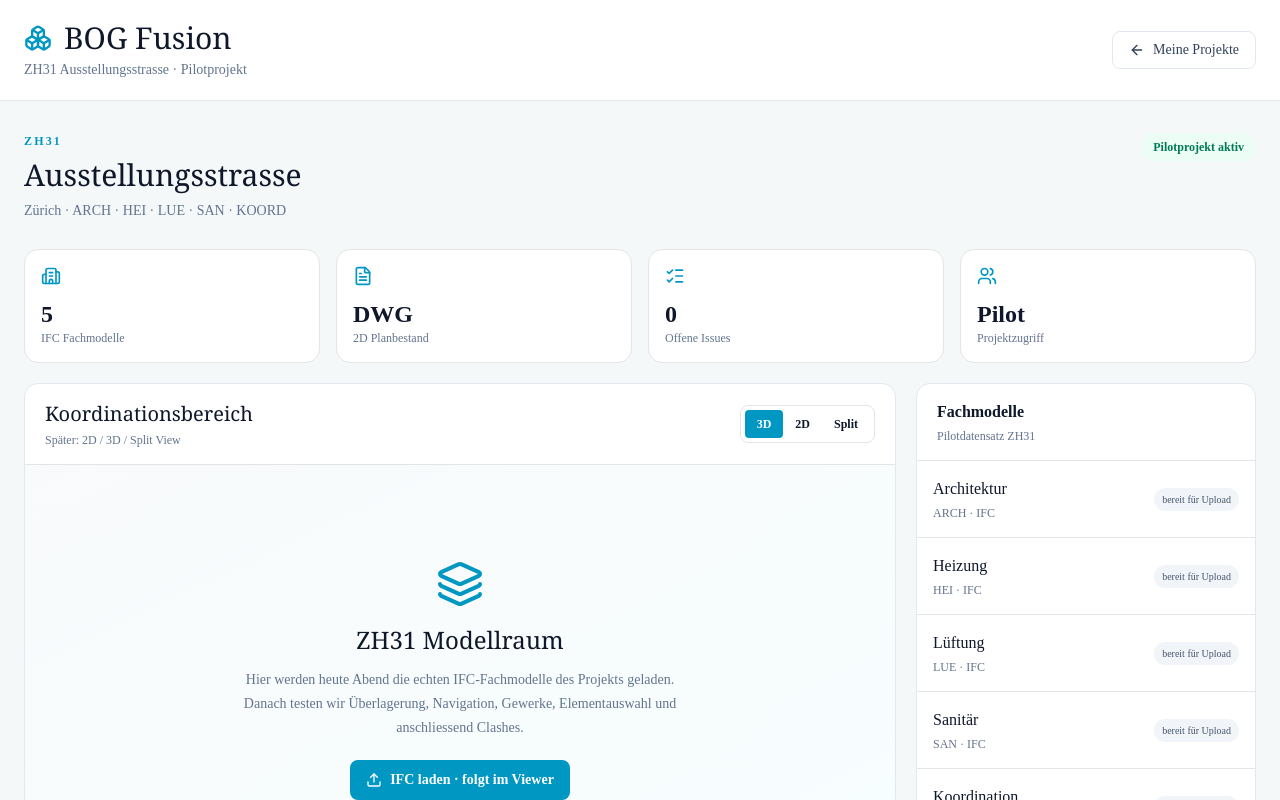
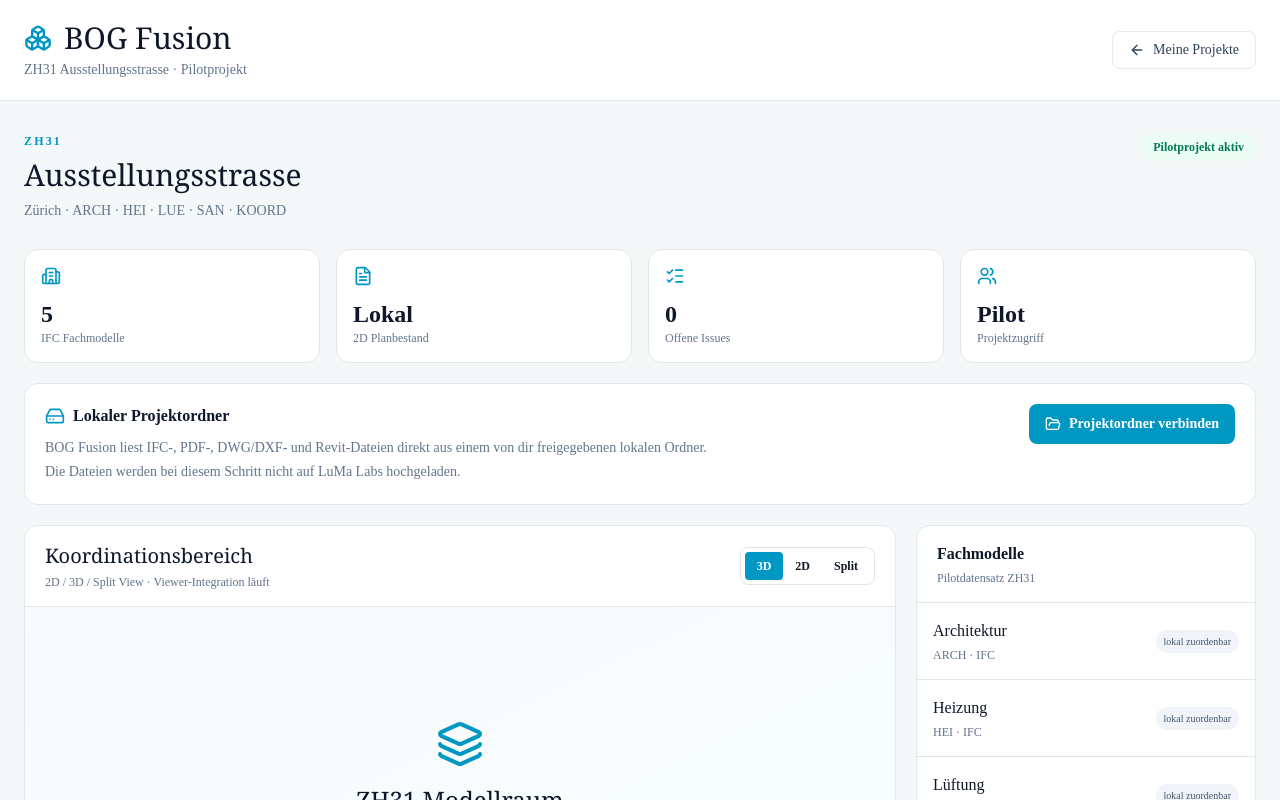
Before and after one commit to NexiCH86/luma-labs-website, a Next.js app: page /fusion/zh31 in a window 1280 px wide. Shown: the top 800 px of the page. Built offline with nearby package versions, Linux system fonts and the light colour scheme.

Commit message:
Wire local folder connector into ZH31 workspace

```diff
--- a/src/app/fusion/zh31/page.tsx
+++ b/src/app/fusion/zh31/page.tsx
@@ -1,12 +1,13 @@
 import Link from "next/link";
-import { ArrowLeft, Boxes, Building2, FileText, Layers3, ListChecks, Upload, Users } from "lucide-react";
+import { ArrowLeft, Boxes, Building2, FileText, Layers3, ListChecks, Users } from "lucide-react";
+import { LocalProjectFolder } from "./LocalProjectFolder";
 
 const models = [
-  ["Architektur", "ARCH", "IFC", "bereit für Upload"],
-  ["Heizung", "HEI", "IFC", "bereit für Upload"],
-  ["Lüftung", "LUE", "IFC", "bereit für Upload"],
-  ["Sanitär", "SAN", "IFC", "bereit für Upload"],
-  ["Koordination", "KOORD", "IFC", "bereit für Upload"],
+  ["Architektur", "ARCH", "IFC", "lokal zuordenbar"],
+  ["Heizung", "HEI", "IFC", "lokal zuordenbar"],
+  ["Lüftung", "LUE", "IFC", "lokal zuordenbar"],
+  ["Sanitär", "SAN", "IFC", "lokal zuordenbar"],
+  ["Koordination", "KOORD", "IFC", "lokal zuordenbar"],
 ];
 
 export default function ZH31Page() {
@@ -14,12 +15,15 @@
     <header className="border-b border-slate-200 bg-white"><div className="mx-auto flex max-w-7xl items-center justify-between px-6 py-5"><div><div className="flex items-center gap-3"><Boxes className="h-7 w-7 text-[#0097c3]"/><h1 className="font-serif text-3xl">BOG Fusion</h1></div><p className="mt-1 text-sm text-slate-500">ZH31 Ausstellungsstrasse · Pilotprojekt</p></div><Link href="/fusion" className="inline-flex items-center gap-2 rounded-md border border-slate-200 px-4 py-2 text-sm font-medium text-slate-700 hover:border-[#0097c3] hover:text-[#0097c3]"><ArrowLeft className="h-4 w-4"/>Meine Projekte</Link></div></header>
     <section className="mx-auto max-w-7xl px-6 py-8">
       <div className="mb-7 flex flex-wrap items-start justify-between gap-4"><div><p className="text-xs font-semibold uppercase tracking-[.18em] text-[#0097c3]">ZH31</p><h2 className="mt-2 font-serif text-3xl">Ausstellungsstrasse</h2><p className="mt-2 text-sm text-slate-500">Zürich · ARCH · HEI · LUE · SAN · KOORD</p></div><span className="rounded-full bg-emerald-50 px-3 py-1.5 text-xs font-semibold text-emerald-700">Pilotprojekt aktiv</span></div>
-      <div className="grid gap-4 md:grid-cols-4"><div className="rounded-xl border bg-white p-4"><Building2 className="h-5 w-5 text-[#0097c3]"/><div className="mt-3 text-2xl font-semibold">5</div><div className="text-xs text-slate-500">IFC Fachmodelle</div></div><div className="rounded-xl border bg-white p-4"><FileText className="h-5 w-5 text-[#0097c3]"/><div className="mt-3 text-2xl font-semibold">DWG</div><div className="text-xs text-slate-500">2D Planbestand</div></div><div className="rounded-xl border bg-white p-4"><ListChecks className="h-5 w-5 text-[#0097c3]"/><div className="mt-3 text-2xl font-semibold">0</div><div className="text-xs text-slate-500">Offene Issues</div></div><div className="rounded-xl border bg-white p-4"><Users className="h-5 w-5 text-[#0097c3]"/><div className="mt-3 text-2xl font-semibold">Pilot</div><div className="text-xs text-slate-500">Projektzugriff</div></div></div>
+      <div className="grid gap-4 md:grid-cols-4"><div className="rounded-xl border bg-white p-4"><Building2 className="h-5 w-5 text-[#0097c3]"/><div className="mt-3 text-2xl font-semibold">5</div><div className="text-xs text-slate-500">IFC Fachmodelle</div></div><div className="rounded-xl border bg-white p-4"><FileText className="h-5 w-5 text-[#0097c3]"/><div className="mt-3 text-2xl font-semibold">Lokal</div><div className="text-xs text-slate-500">2D Planbestand</div></div><div className="rounded-xl border bg-white p-4"><ListChecks className="h-5 w-5 text-[#0097c3]"/><div className="mt-3 text-2xl font-semibold">0</div><div className="text-xs text-slate-500">Offene Issues</div></div><div className="rounded-xl border bg-white p-4"><Users className="h-5 w-5 text-[#0097c3]"/><div className="mt-3 text-2xl font-semibold">Pilot</div><div className="text-xs text-slate-500">Projektzugriff</div></div></div>
+
+      <div className="mt-5"><LocalProjectFolder /></div>
+
       <div className="mt-5 grid gap-5 lg:grid-cols-[1fr_340px]">
-        <section className="overflow-hidden rounded-xl border border-slate-200 bg-white"><div className="flex items-center justify-between border-b px-5 py-4"><div><h3 className="font-serif text-xl">Koordinationsbereich</h3><p className="mt-1 text-xs text-slate-500">Später: 2D / 3D / Split View</p></div><div className="flex rounded-md border p-1 text-xs font-semibold"><span className="rounded bg-[#0097c3] px-3 py-1.5 text-white">3D</span><span className="px-3 py-1.5">2D</span><span className="px-3 py-1.5">Split</span></div></div><div className="grid min-h-[430px] place-items-center bg-gradient-to-br from-slate-50 to-cyan-50/40 p-8 text-center"><div className="max-w-md"><Layers3 className="mx-auto h-12 w-12 text-[#0097c3]"/><h4 className="mt-4 font-serif text-2xl">ZH31 Modellraum</h4><p className="mt-3 text-sm leading-6 text-slate-500">Hier werden heute Abend die echten IFC-Fachmodelle des Projekts geladen. Danach testen wir Überlagerung, Navigation, Gewerke, Elementauswahl und anschliessend Clashes.</p><button className="mt-5 inline-flex items-center gap-2 rounded-md bg-[#0097c3] px-4 py-2.5 text-sm font-semibold text-white"><Upload className="h-4 w-4"/>IFC laden · folgt im Viewer</button></div></div></section>
-        <aside className="rounded-xl border border-slate-200 bg-white"><div className="border-b px-5 py-4"><h3 className="font-semibold">Fachmodelle</h3><p className="mt-1 text-xs text-slate-500">Pilotdatensatz ZH31</p></div><div className="divide-y">{models.map(([name,code,type,status])=><div key={code} className="p-4"><div className="flex items-center justify-between"><div><div className="font-medium">{name}</div><div className="mt-1 text-xs text-slate-500">{code} · {type}</div></div><span className="rounded-full bg-slate-100 px-2 py-1 text-[10px] font-medium text-slate-600">{status}</span></div></div>)}</div><div className="border-t p-4"><div className="font-medium">2D Pläne</div><p className="mt-1 text-xs leading-5 text-slate-500">DWG-Bestand vorhanden. Für den ersten Browser-Piloten ergänzen wir PDF-Planstände; DWG-Unterstützung folgt modular.</p></div></aside>
+        <section className="overflow-hidden rounded-xl border border-slate-200 bg-white"><div className="flex items-center justify-between border-b px-5 py-4"><div><h3 className="font-serif text-xl">Koordinationsbereich</h3><p className="mt-1 text-xs text-slate-500">2D / 3D / Split View · Viewer-Integration läuft</p></div><div className="flex rounded-md border p-1 text-xs font-semibold"><span className="rounded bg-[#0097c3] px-3 py-1.5 text-white">3D</span><span className="px-3 py-1.5">2D</span><span className="px-3 py-1.5">Split</span></div></div><div className="grid min-h-[430px] place-items-center bg-gradient-to-br from-slate-50 to-cyan-50/40 p-8 text-center"><div className="max-w-md"><Layers3 className="mx-auto h-12 w-12 text-[#0097c3]"/><h4 className="mt-4 font-serif text-2xl">ZH31 Modellraum</h4><p className="mt-3 text-sm leading-6 text-slate-500">Verbinde oben zuerst deinen lokalen ZH31-Projektordner. BOG Fusion erkennt IFC-, 2D- und Revit-Dateien und ordnet ARCH, HEI, LUE, SAN und KOORD automatisch zu. Als nächstes werden die erkannten IFCs direkt an den 3D-Viewer übergeben.</p></div></div></section>
+        <aside className="rounded-xl border border-slate-200 bg-white"><div className="border-b px-5 py-4"><h3 className="font-semibold">Fachmodelle</h3><p className="mt-1 text-xs text-slate-500">Pilotdatensatz ZH31</p></div><div className="divide-y">{models.map(([name,code,type,status])=><div key={code} className="p-4"><div className="flex items-center justify-between"><div><div className="font-medium">{name}</div><div className="mt-1 text-xs text-slate-500">{code} · {type}</div></div><span className="rounded-full bg-slate-100 px-2 py-1 text-[10px] font-medium text-slate-600">{status}</span></div></div>)}</div><div className="border-t p-4"><div className="font-medium">2D Pläne</div><p className="mt-1 text-xs leading-5 text-slate-500">PDF, DWG und DXF werden bereits beim lokalen Ordnerscan erkannt. PDF kann im Browser direkt angezeigt werden; DWG/DXF erhalten einen eigenen Viewer-/Konvertierungsbaustein.</p></div></aside>
       </div>
-      <div className="mt-5 rounded-xl border border-cyan-100 bg-cyan-50/60 p-5"><h3 className="font-semibold text-cyan-900">Geplanter End-to-End-Test</h3><p className="mt-2 text-sm text-slate-700">IFC ARCH + HEI + LUE + SAN + KOORD → Gewerke überlagern → Clash auswählen → Issue erzeugen → 2D/3D Viewpoint → Revit 2027 „Show Issue“.</p></div>
+      <div className="mt-5 rounded-xl border border-cyan-100 bg-cyan-50/60 p-5"><h3 className="font-semibold text-cyan-900">Geplanter End-to-End-Test</h3><p className="mt-2 text-sm text-slate-700">Lokaler Projektordner → IFC ARCH + HEI + LUE + SAN + KOORD → Gewerke überlagern → Clash auswählen → Issue erzeugen → 2D/3D Viewpoint → Revit 2027 „Show Issue“.</p></div>
     </section>
   </main>;
 }
```
